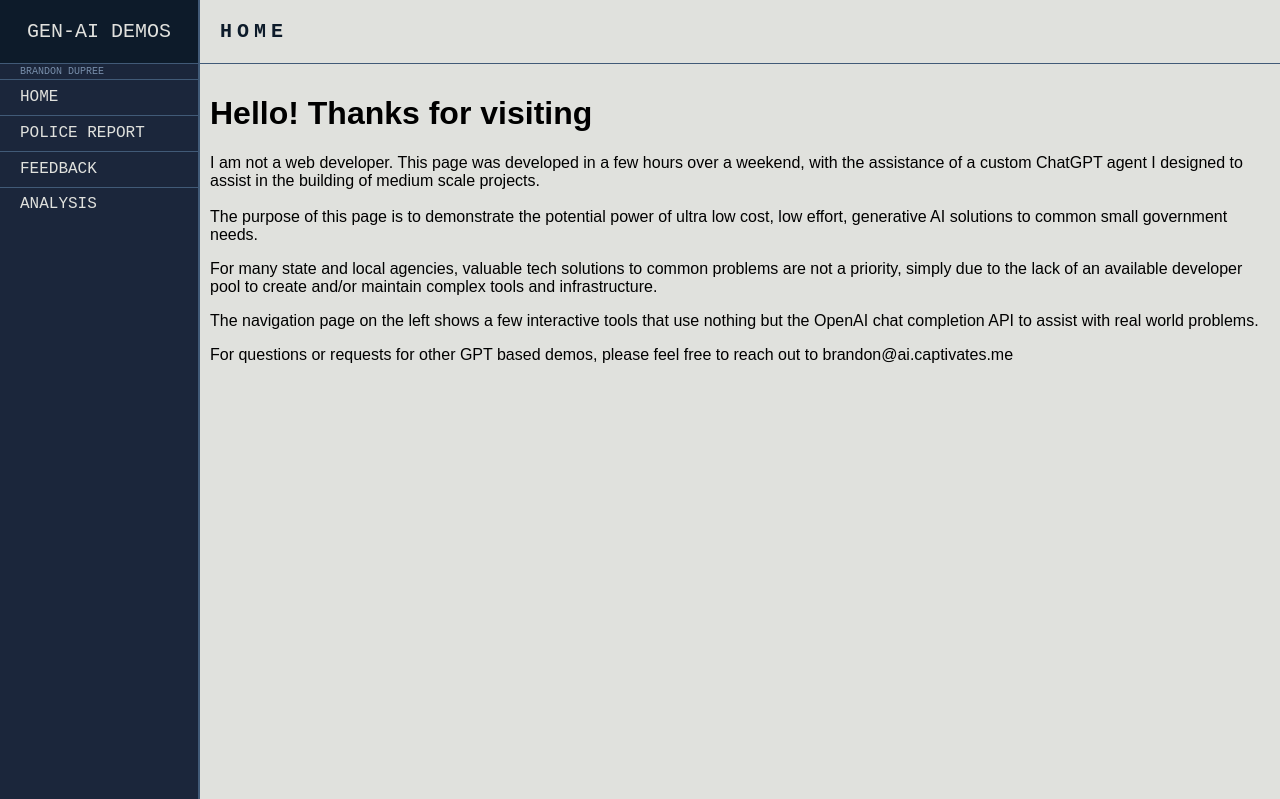
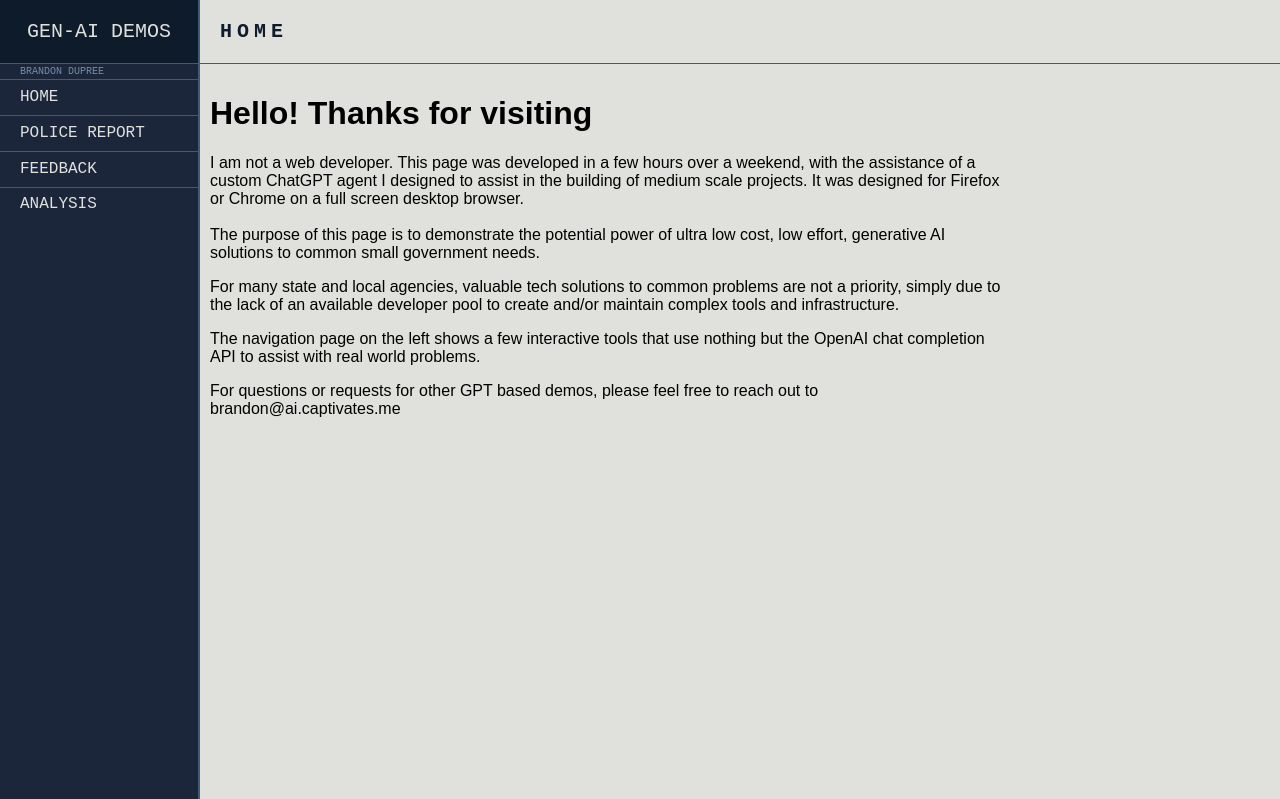
Before and after one commit to Sintrinsic/GenAIDemosFlask, a Flask app: page / in a window 1280 px wide. Shown: the top 799 px of the page. Run offline with Flask 2, Linux system fonts and the light colour scheme.

Commit message:
Minor formatting and wording tweaks.

```diff
--- a/helloworld/static/style.css
+++ b/helloworld/static/style.css
@@ -235,3 +235,7 @@ li a:hover {
     padding: 0;
 
 }
+
+.page-content {
+    max-width: 800px;
+}
--- a/helloworld/templates/input_aggregation.html
+++ b/helloworld/templates/input_aggregation.html
@@ -204,7 +204,7 @@
                 .then(response => response.text())
                 .then(responseMessage => {
                     hideSpinner()
-                    html_message = marked.parse(responseMessage)
+                    html_message = responseMessage
                     addMessageToDisplay('Assistant', html_message);
                 })
                 .catch((error) => {
@@ -239,6 +239,7 @@
         }
 
         function addMessageToDisplay(sender, message) {
+            message = marked.parse(message)
             const messageArea = document.getElementById('message-area');
             const messageDiv = document.createElement('div');
             messageDiv.className = 'message';
--- a/helloworld/templates/main.html
+++ b/helloworld/templates/main.html
@@ -13,7 +13,8 @@
     <div class="page-content">
         <h1>Hello! Thanks for visiting</h1>
         <p>I am not a web developer. This page was developed in a few hours over a weekend, with the assistance of a
-            custom ChatGPT agent I designed to assist in the building of medium scale projects.<br><br>
+            custom ChatGPT agent I designed to assist in the building of medium scale projects. It was designed for
+            Firefox or Chrome on a full screen desktop browser. <br><br>
             The purpose of this page is to demonstrate the potential power of ultra low cost, low effort, generative AI
             solutions to common small government needs.</p>
         <p>For many state and local agencies, valuable tech solutions to common problems are not a priority, simply due
--- a/helloworld/templates/report.html
+++ b/helloworld/templates/report.html
@@ -121,7 +121,7 @@
                 .then(response => response.text())
                 .then(responseMessage => {
                     hideSpinner()
-                    html_message = marked.parse(responseMessage)
+                    html_message = responseMessage
                     addMessageToDisplay('Assistant', html_message);
                 })
                 .catch((error) => {
@@ -132,6 +132,8 @@
         }
 
         function addMessageToDisplay(sender, message) {
+            message = message.replace(/(?:\r\n|\r|\n)/g, '<br>');
+            message = marked.parse(message)
             const messageArea = document.getElementById('message-area');
             const messageDiv = document.createElement('div');
             messageDiv.className = 'message';
```
Lines whose indentation alone changed are shown as unchanged.
